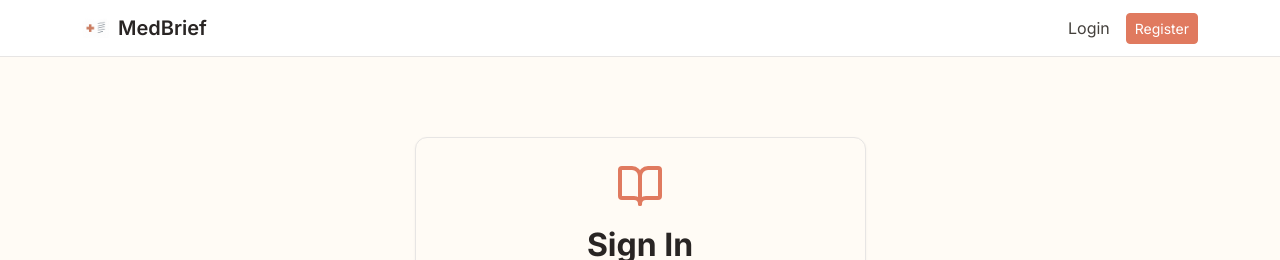
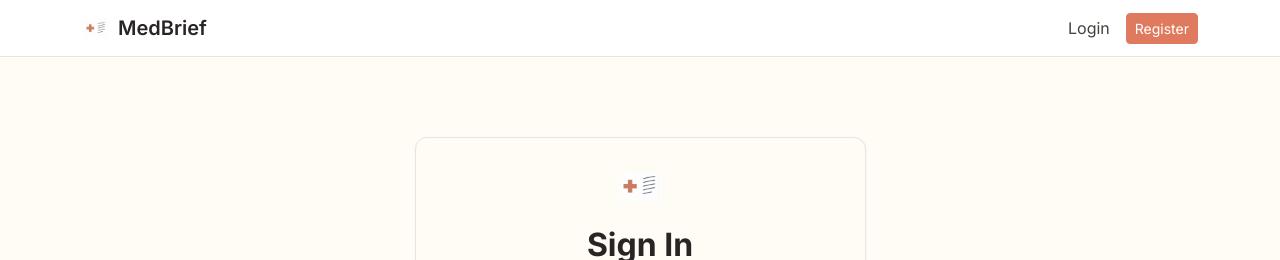
Before and after one commit to ganeshbmc/med-brief, a Vue app in the folder frontend/: page /login in a window 1280 px wide. Shown: the top 260 px of the page. Built offline with nearby package versions, Linux system fonts and the light colour scheme.

Commit message:
fix: Issue #19 - Update Login and Register pages to use MedBrief icon

```diff
--- a/frontend/src/views/Login.vue
+++ b/frontend/src/views/Login.vue
@@ -4,7 +4,7 @@
       <div class="col-md-5">
         <div class="card p-4">
           <div class="text-center mb-4">
-            <BookOpen :size="48" class="text-terracotta mb-3" />
+            <img src="@/assets/medbrief_icon.png" alt="MedBrief" class="mb-3" style="height: 48px;" />
             <h2 class="fw-bold text-warm-dark">Sign In</h2>
             <p class="text-muted">Welcome back to MedBrief</p>
           </div>
@@ -63,7 +63,7 @@
 import { ref } from 'vue'
 import { useRouter } from 'vue-router'
 import { useAuthStore } from '../stores/auth'
-import { BookOpen, Mail, Lock, AlertCircle, LogIn } from 'lucide-vue-next'
+import { Mail, Lock, AlertCircle, LogIn } from 'lucide-vue-next'
 
 const email = ref('')
 const password = ref('')
--- a/frontend/src/views/Register.vue
+++ b/frontend/src/views/Register.vue
@@ -4,7 +4,7 @@
       <div class="col-md-5">
         <div class="card p-4">
           <div class="text-center mb-4">
-            <BookOpen :size="48" class="text-terracotta mb-3" />
+            <img src="@/assets/medbrief_icon.png" alt="MedBrief" class="mb-3" style="height: 48px;" />
             <h2 class="fw-bold text-warm-dark">Create Account</h2>
             <p class="text-muted">Join MedBrief for personalized research briefs</p>
           </div>
@@ -79,7 +79,7 @@
 import { ref } from 'vue'
 import { useRouter } from 'vue-router'
 import { useAuthStore } from '../stores/auth'
-import { BookOpen, Mail, Lock, AlertCircle, UserPlus } from 'lucide-vue-next'
+import { Mail, Lock, AlertCircle, UserPlus } from 'lucide-vue-next'
 
 const email = ref('')
 const password = ref('')
```
